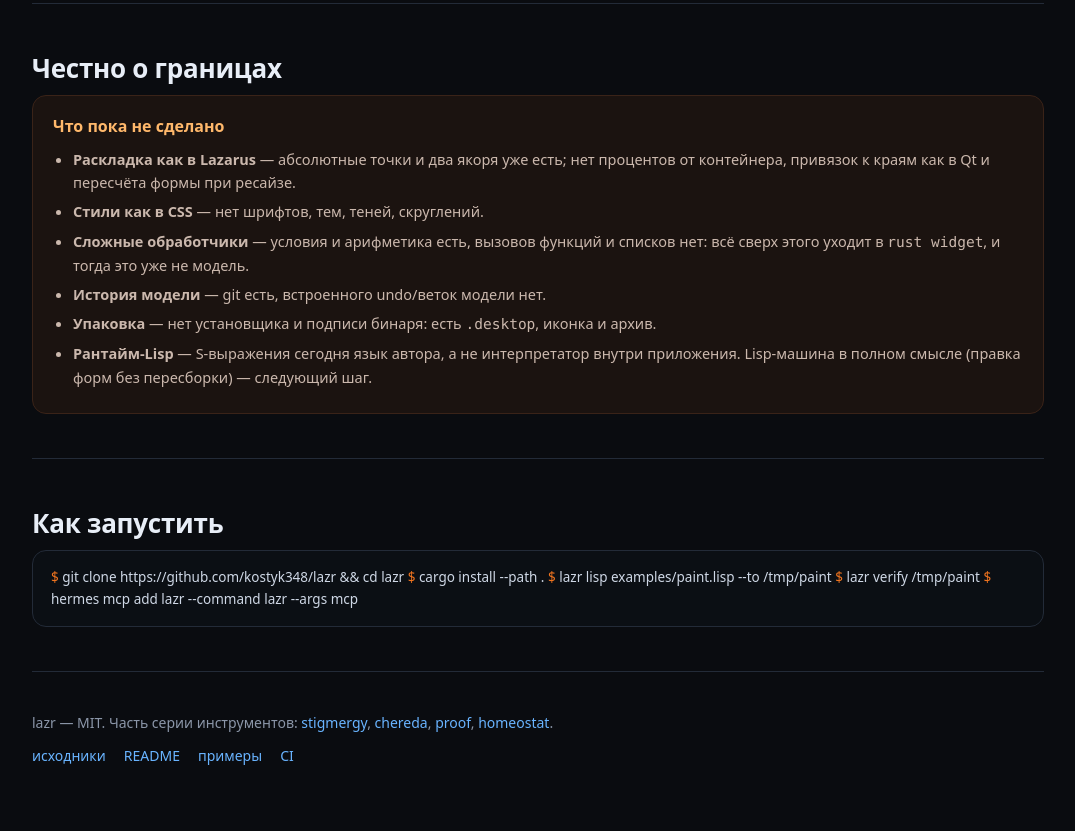
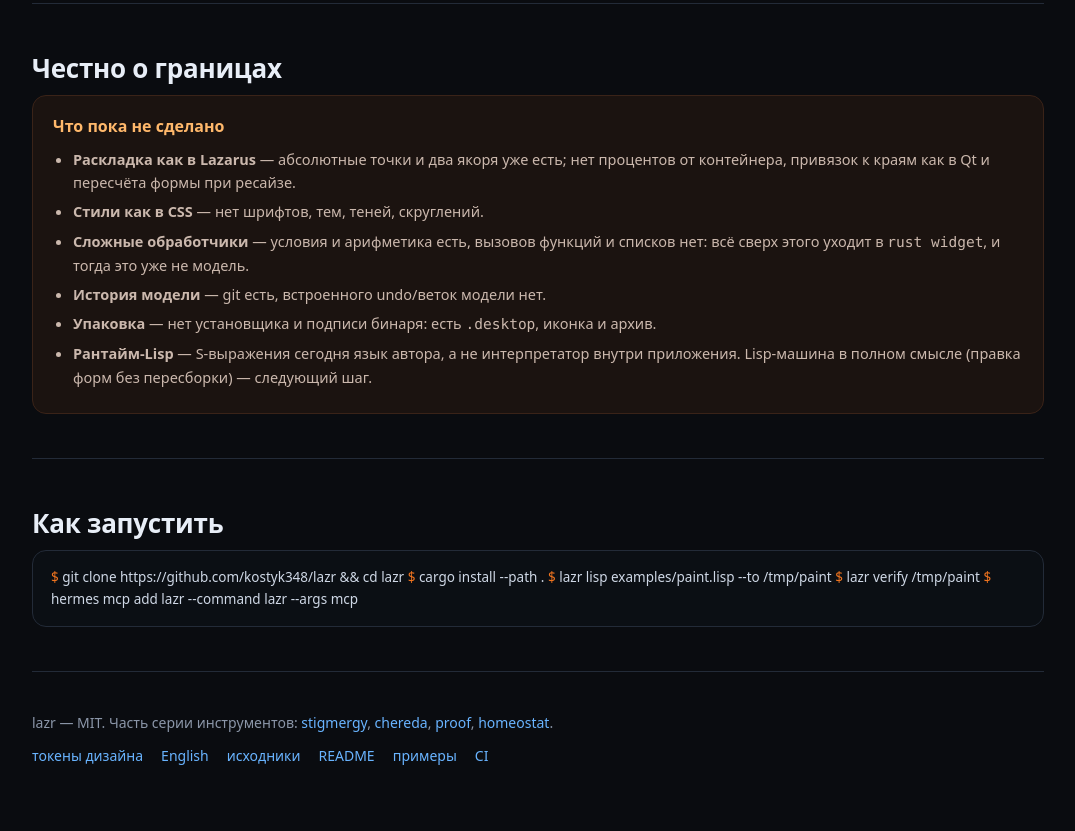
Before and after one commit to kostyk348/lazr, a plain HTML site: page docs/index.html in a window 1280 px wide. Shown: the part 4655-5486 px from the top of the page, without its empty margins (102-1177 px from the left). Drawn offline with Linux system fonts and the light colour scheme.

Commit message:
страница: ссылки на токены дизайна и английский README

```diff
--- a/docs/index.html
+++ b/docs/index.html
@@ -256,6 +256,8 @@ selftest ok: 2 действий
     <a href="https://github.com/kostyk348/proof">proof</a>,
     <a href="https://github.com/kostyk348/homeostat">homeostat</a>.</div>
   <div class="links">
+    <a href="https://github.com/kostyk348/lazr/blob/master/docs/DESIGN.md">токены дизайна</a>
+    <a href="https://github.com/kostyk348/lazr/blob/master/README.en.md">English</a>
     <a href="https://github.com/kostyk348/lazr">исходники</a>
     <a href="https://github.com/kostyk348/lazr/blob/master/README.md">README</a>
     <a href="https://github.com/kostyk348/lazr/tree/master/examples">примеры</a>
```
